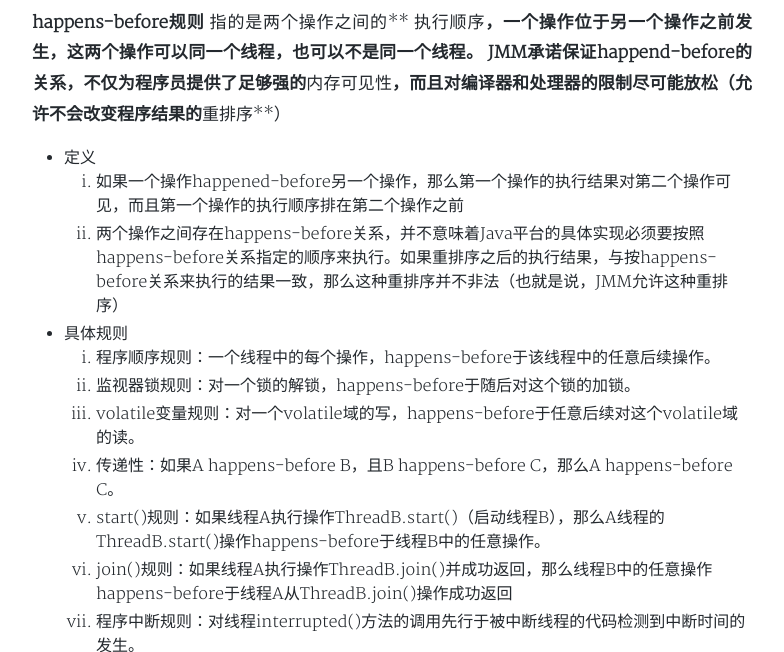
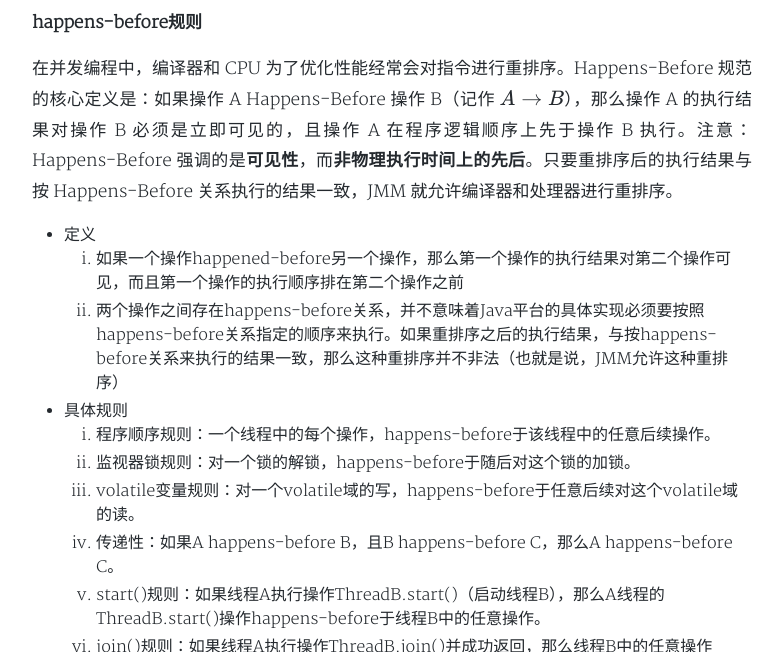
Before and after one commit to gobige/gobige.github.io, a Jekyll site: the page built from _posts/2017-10-27-javaconcurrent.md, in a window 1280 px wide and 900 px high, scrolled down 5010 px, cut to the strip 248-900 px from the top of the window. Shown: the whole strip, without its empty margins (248-1032 px from the left). Built offline with Jekyll 4.4.1, drawn with Linux system fonts in a browser that asks for light colours; nearby versions of some CDN libraries; formulas are drawn with MathJax 3; a style sheet for code colours, icons or effects is not loaded.

Commit message:
Update 2017-10-27-javaconcurrent.md

```diff
--- a/_posts/2017-10-27-javaconcurrent.md
+++ b/_posts/2017-10-27-javaconcurrent.md
@@ -144,9 +144,8 @@ CPU的处理速度和主存的读写速度不是一个量级的，为了平衡
 ![此处输入图片的描述](http://yatesblog.oss-cn-shenzhen.aliyuncs.com/img/2017-10-27-javaconcurrent/2.png)
 
 **happens-before规则**
-指的是两个操作之间的** 执行顺序**，一个操作位于另一个操作之前发生，这两个操作可以同一个线程，也可以不是同一个线程。
-JMM承诺保证happend-before的关系，不仅为程序员提供了足够强的**内存可见性**，而且对编译器和处理器的限制尽可能放松（允许不会改变程序结果的**重排序**）
-
+
+在并发编程中，编译器和 CPU 为了优化性能经常会对指令进行重排序。Happens-Before 规范的核心定义是：如果操作 A Happens-Before 操作 B（记作 $A \rightarrow B$），那么操作 A 的执行结果对操作 B 必须是立即可见的，且操作 A 在程序逻辑顺序上先于操作 B 执行。注意：Happens-Before 强调的是**可见性**，而**非物理执行时间上的先后**。只要重排序后的执行结果与按 Happens-Before 关系执行的结果一致，JMM 就允许编译器和处理器进行重排序。
 
 - 定义
     1. 如果一个操作happened-before另一个操作，那么第一个操作的执行结果对第二个操作可见，而且第一个操作的执行顺序排在第二个操作之前
```
